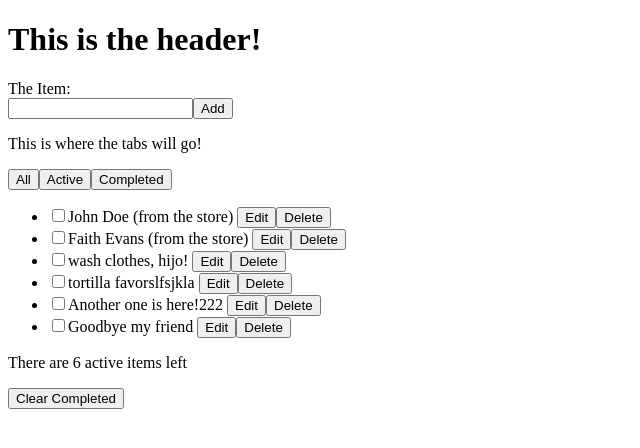
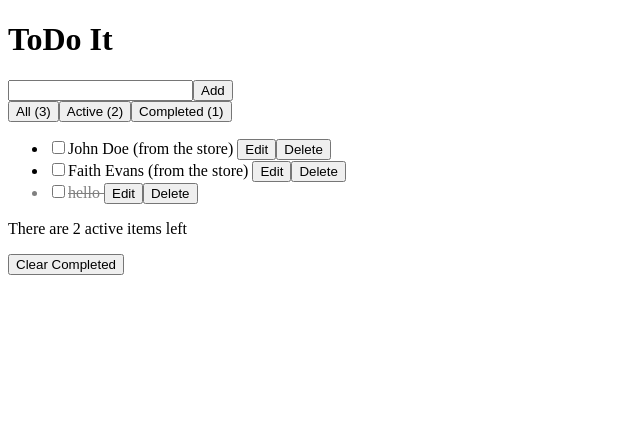
Before and after one commit to bradcammon/to-do-it, a Vue app: page / in a window 1280 px wide. Shown: the top 448 px of the page, without its empty margins (0-640 px from the left). Built offline with nearby package versions, Linux system fonts and the light colour scheme; data requests are answered from the project's data file.

Commit message:
Refactored ToDoStore and other components to DRY things up

```diff
--- a/db.json
+++ b/db.json
@@ -38,24 +38,9 @@
       "id": "3d1e4d2b-d402-4928-9c06-7a1a8b8d85a4"
     },
     {
-      "id": "a720bcbb-f8e2-439f-a1c2-ae09fa404312",
-      "name": "wash clothes, hijo!",
-      "completed": false
-    },
-    {
-      "id": "7b161e0e-f903-4eaf-8259-59200426b397",
-      "name": "tortilla favorslfsjkla",
-      "completed": false
-    },
-    {
-      "id": "7405f903-314c-4a30-917d-679fc17d6605",
-      "name": "Another one is here!222",
-      "completed": false
-    },
-    {
-      "id": "586a27b3-16d9-4bd5-b166-5d0d5e2e2be6",
-      "name": "Goodbye my friend",
-      "completed": false
+      "id": "7c526ec2-f6f4-4a43-920e-ba26b3463097",
+      "name": "hello",
+      "completed": true
     }
   ]
 }
--- a/src/components/ToDoCreate.vue
+++ b/src/components/ToDoCreate.vue
@@ -3,7 +3,6 @@ import { ref } from 'vue'
 import { useToDoStore } from '@/stores/ToDoStore'
 
 let toDo = useToDoStore()
-
 let toDoItem = ref('')
 
 function add() {
@@ -13,7 +12,6 @@ function add() {
 </script>
 
 <template>
-  The Item: {{ toDoItem }}
   <form @submit.prevent="add">
     <div>
       <input type="text" v-model="toDoItem" />
--- a/src/components/ToDoFooter.vue
+++ b/src/components/ToDoFooter.vue
@@ -1,5 +1,4 @@
 <script setup>
-// import { ref } from 'vue'
 import { useToDoStore } from '@/stores/ToDoStore'
 
 let toDo = useToDoStore()
@@ -15,7 +14,7 @@ function deleteCompleted() {
 <template>
   <footer>
     <div>
-      <p>There are {{ toDo.activeItemCount }} active items left</p>
+      <p>There are {{ toDo.activeItemsFilter.length }} active items left</p>
     </div>
     <div><button @click="deleteCompleted">Clear Completed</button></div>
   </footer>
--- a/src/components/ToDoHeader.vue
+++ b/src/components/ToDoHeader.vue
@@ -1,5 +1,5 @@
 <template>
   <header>
-    <h1>This is the header!</h1>
+    <h1>ToDo It</h1>
   </header>
 </template>
--- a/src/components/ToDoList.vue
+++ b/src/components/ToDoList.vue
@@ -5,20 +5,12 @@ import { useToDoStore } from '@/stores/ToDoStore'
 let toDo = useToDoStore()
 
 function handleItemEdit(item) {
-  console.log('edited item:', item)
-  toDo.updateItemName(item)
+  const data = { name: item.name }
+  toDo.patchItem(item, data)
 }
 </script>
 
 <template>
-  <div>
-    <p>This is where the tabs will go!</p>
-    <div>
-      <button @click="toDo.currentTag = 'all'">All</button>
-      <button @click="toDo.currentTag = 'active'">Active</button>
-      <button @click="toDo.currentTag = 'completed'">Completed</button>
-    </div>
-  </div>
   <ul>
     <ToDoListItem
       v-for="item in toDo.filteredItems"
--- a/src/components/ToDoListItem.vue
+++ b/src/components/ToDoListItem.vue
@@ -1,8 +1,8 @@
 <script setup>
 import { useToDoStore } from '@/stores/ToDoStore'
 import { ref } from 'vue'
+
 let editMode = ref(false)
-
 let toDo = useToDoStore()
 
 defineProps({
@@ -10,13 +10,13 @@ defineProps({
 })
 
 const inputName = defineModel()
-
 const emit = defineEmits(['editItem']) // this _seems_ to be required...not sure.  Need to research
 
 //TODO: Move this logic to the Store?
 function toggleComplete(item) {
   item.completed = !item.completed
-  toDo.patchItem(item)
+  const data = { completed: item.completed }
+  toDo.patchItem(item, data)
 }
 
 function deleteItem(item) {
--- a/src/components/ToDoTabs.vue
+++ b/src/components/ToDoTabs.vue
@@ -1,5 +1,19 @@
+<script setup>
+import { useToDoStore } from '@/stores/ToDoStore'
+
+let toDo = useToDoStore()
+</script>
+
 <template>
-  <div>
-    <p>This is where the tabs will go!</p>
+  <div id="tabs">
+    <button @click="toDo.currentTag = 'all'">All ({{ toDo.allItemsFilter.length }})</button>
+
+    <button @click="toDo.currentTag = 'active'">
+      Active ({{ toDo.activeItemsFilter.length }})
+    </button>
+
+    <button @click="toDo.currentTag = 'completed'">
+      Completed ({{ toDo.completedItemsFilter.length }})
+    </button>
   </div>
 </template>
--- a/src/stores/ToDoStore.js
+++ b/src/stores/ToDoStore.js
@@ -9,21 +9,22 @@ export let useToDoStore = defineStore('toDo', {
     }
   },
   getters: {
-    activeItemCount: (state) => state.items.filter((x) => x.completed == false).length,
     activeItemsFilter: (state) => state.items.filter((x) => x.completed == false),
     completedItemsFilter: (state) => state.items.filter((x) => x.completed == true),
     allItemsFilter: (state) => state.items,
     filteredItems() {
-      if (this.currentTag == 'all') {
-        return this.items
-      } else if (this.currentTag == 'active') {
-        return this.activeItemsFilter
-      } else if (this.currentTag == 'completed') {
-        return this.completedItemsFilter
+      switch (this.currentTag) {
+        case 'active':
+          return this.activeItemsFilter
+        case 'completed':
+          return this.completedItemsFilter
+        default: // 'all'
+          return this.items
       }
     }
   },
   actions: {
+    /** Fill the store with data from the backend **/
     async fill() {
       console.log('fill started')
       const response = await fetch(apiUrl)
@@ -31,19 +32,34 @@ export let useToDoStore = defineStore('toDo', {
       this.items = items
       console.log('fill complete')
     },
-    async sendToDoToServer(data) {
-      console.log('sendToDoToServer started')
-      const response = await fetch(apiUrl, {
-        method: 'POST',
+    /** A generic fetch method to keep things DRY-ish **/
+    async genericFetch(httpMethod, data, url) {
+      console.log('genericFetch started')
+      const response = await fetch(url, {
+        method: httpMethod,
         headers: {
           'Content-Type': 'application/json'
         },
         body: JSON.stringify(data)
       })
-      console.log(response)
+
+      if (response.status < 200 || response.status > 299) {
+        console.log('Error making request to server', response)
+      } else {
+        console.log('genericFetch ended')
+        return response
+      }
+    },
+
+    /** Send a new ToDo item to the backend **/
+    async sendToDoToServer(data) {
+      console.log('sendToDoToServer started')
+      const response = await this.genericFetch('POST', data, apiUrl)
       console.log('sendToDoToServer complete')
       return response
     },
+
+    /** Add a new ToDo to the store AND the backend **/
     async addNewToDo(toDoSubject) {
       console.log('addNewToDo started')
       const data = {
@@ -61,72 +77,47 @@ export let useToDoStore = defineStore('toDo', {
       if (response.status == 201) {
         this.fill()
       } else {
-        console.log('Error updating API with new ToDo item.')
+        console.log('Error updating API with new ToDo item.', response)
       }
       console.log('addNewToDo complete')
     },
-    async patchItem(item) {
-      //TODO: Make this more generic?
+
+    /** Update an existing ToDo item on the backend **/
+    async patchItem(item, data) {
       console.log('patchItem started')
       const itemId = item.id
       const patchApiUrl = apiUrl + '/' + itemId
-      const data = {
-        completed: item.completed
-      }
-      const response = await fetch(patchApiUrl, {
-        method: 'PATCH',
-        headers: {
-          'Content-Type': 'application/json'
-        },
-        body: JSON.stringify(data)
-      })
-      console.log('response from Patch:', response)
+      const response = await this.genericFetch('PATCH', data, patchApiUrl)
+
       if (response.status != 200) {
-        console.log('Error patching api')
+        console.log('Error patching api', response)
       }
       console.log('patchItem complete')
     },
-    async updateItemName(item) {
-      //TODO: Make this more generic?
-      console.log('updateItemName started')
-      const itemId = item.id
-      const patchApiUrl = apiUrl + '/' + itemId
-      const data = {
-        name: item.name
-      }
-      const response = await fetch(patchApiUrl, {
-        method: 'PATCH',
-        headers: {
-          'Content-Type': 'application/json'
-        },
-        body: JSON.stringify(data)
-      })
-      console.log('response from updateItemName:', response)
-      if (response.status != 200) {
-        console.log('Error with updateItemName api')
-      }
-      console.log('updateItemName complete')
-    },
+
+    /** Delete a ToDo item on the backend **/
     async deleteItem(item) {
-      console.log('item from deleteItem:', item)
       const itemId = item.id
       const deleteApiUrl = apiUrl + '/' + itemId
       const response = await fetch(deleteApiUrl, {
         method: 'DELETE'
       })
-      console.log('response from Delete:', response)
+
       if (response.status != 200) {
         console.log('Error deleting item from api')
       }
       console.log('deleteItem complete')
     },
+
+    /** Delete multiple ToDo items on the backend **/
     deleteItems(items) {
       //TODO: it would be nice to do all of this with one bulk request
       for (const item of items) {
-        console.log(item)
         this.deleteItem(item)
       }
     },
+
+    /** Generate a UUID **/
     generateUUID() {
       return self.crypto.randomUUID()
     }
--- a/src/views/ToDoView.vue
+++ b/src/views/ToDoView.vue
@@ -1,61 +1,19 @@
-<script setup lang="ts">
+<script setup>
 import ToDoHeader from '@/components/ToDoHeader.vue'
 import ToDoCreate from '@/components/ToDoCreate.vue'
 import ToDoTabs from '@/components/ToDoTabs.vue'
 import ToDoList from '@/components/ToDoList.vue'
 import ToDoFooter from '@/components/ToDoFooter.vue'
 import { useToDoStore } from '@/stores/ToDoStore'
+
 let toDo = useToDoStore()
 toDo.fill()
-// toDo.init()
 </script>
 
 <template>
   <ToDoHeader />
   <ToDoCreate />
-  <!-- <ToDoTabs /> -->
+  <ToDoTabs />
   <ToDoList />
   <ToDoFooter />
 </template>
-
-<!-- <style>
-header {
-  border: 1px solid black;
-  margin: 1px;
-  padding: 1rem;
-  text-align: center;
-}
-
-.todo-form {
-  border: 1px solid black;
-  text-align: center;
-  padding: 1rem;
-  margin: 1px;
-  label {
-    flex: 1;
-  }
-  input {
-    border: 1px solid black;
-  }
-  > button {
-    border: 1px solid black;
-  }
-}
-
-.todo-list {
-  border: 1px solid black;
-  padding: 1rem;
-  li {
-    border: 1px solid black;
-    margin: 1px;
-    padding: 0.5rem;
-  }
-}
-
-.screen-reader-text {
-  text-indent: -9999em;
-  width: 0;
-  height: 0;
-  display: block;
-}
-</style> -->
```
